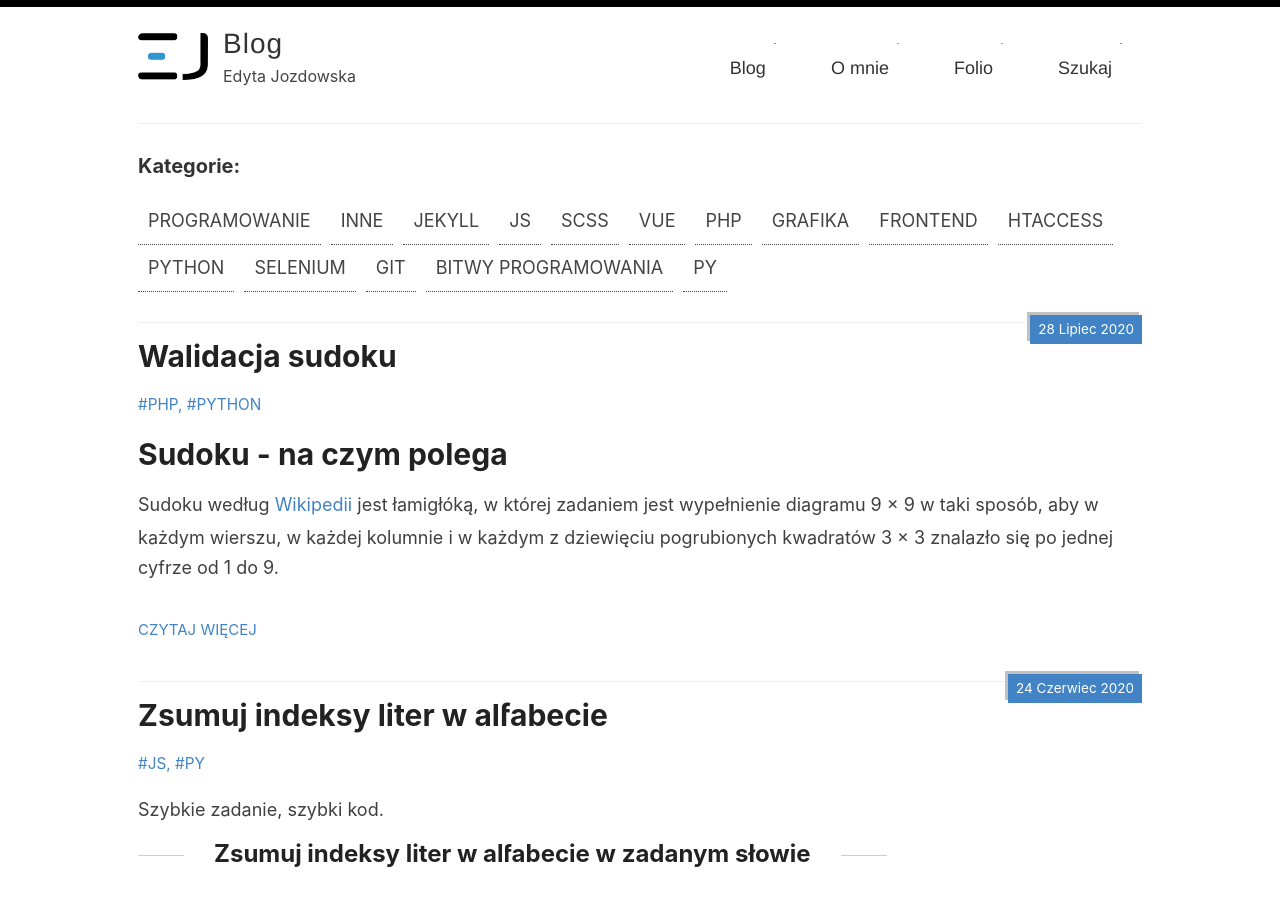
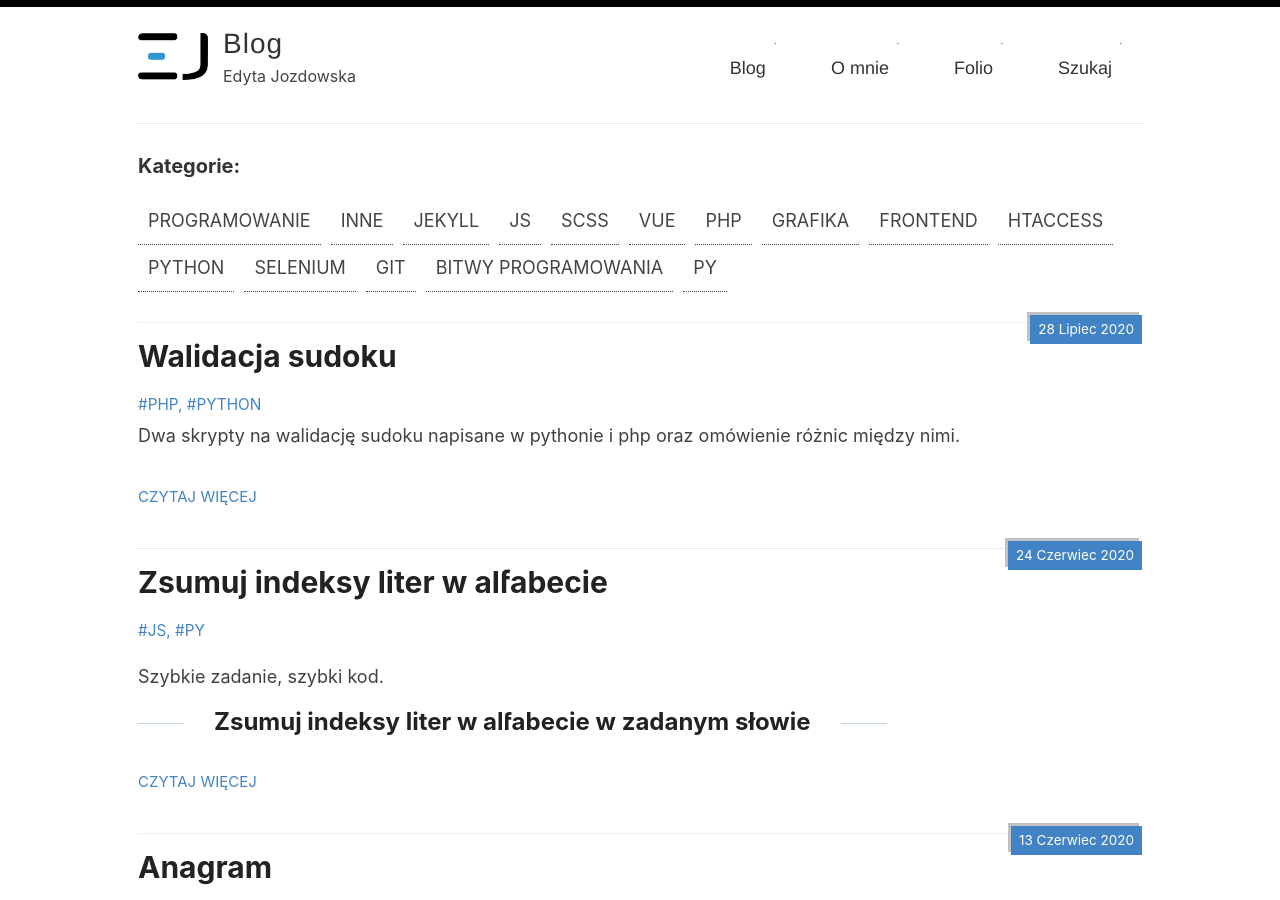
Before and after one commit to xyz-09/blog, a Jekyll site: the page built from index.html, in a window 1280 px wide and 900 px high. Built offline with Jekyll 4.4.1, drawn with Linux system fonts in a browser that asks for light colours; emoji names are drawn with the system emoji font; some web fonts are replaced; the list of posts is cut into pages by our own code.

Commit message:
Update 2020-07-28-sudoku-validator.md

```diff
--- a/_posts/2020-07-28-sudoku-validator.md
+++ b/_posts/2020-07-28-sudoku-validator.md
@@ -5,7 +5,7 @@ date: 2020-07-28
 category: [programowanie, php, python, "bitwy programowania"]
 author: Edyta Jozdowska
 tags: [php, python ]
-excerpt:
+excerpt: Dwa skrypty na walidację sudoku napisane w pythonie i php oraz omówienie różnic między nimi.
 published: true
 ---
 # Sudoku - na czym polega
```
